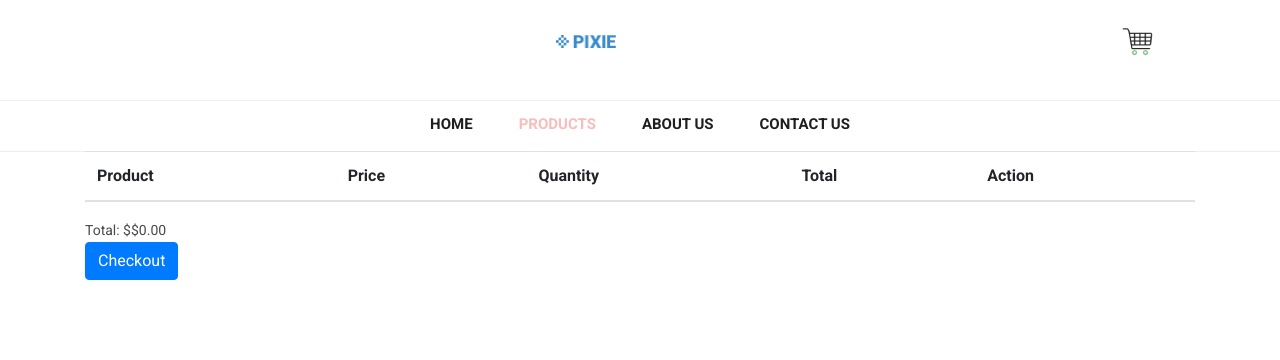
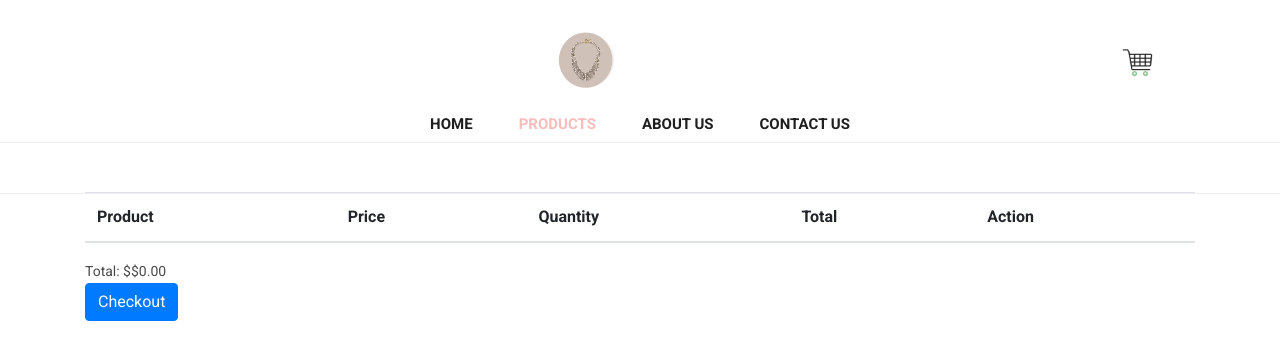
Before and after one commit to ERUDOY011/001, a plain HTML site: page shop.html in a window 1280 px wide. Drawn offline with Linux system fonts and the light colour scheme.

Commit message:
Update shop.html

```diff
--- a/shop.html
+++ b/shop.html
@@ -61,7 +61,7 @@ h1, h2, h3, h4, h5, h6 {
 <!-- Navigation -->
 <nav class="navbar navbar-expand-lg navbar-dark bg-dark static-top">
   <div class="container ">
-    <a class="navbar-brand" href="#"><img src="assets/images/header-logo.png" alt=""></a>
+    <a class="navbar-brand" href="#"><img src="assets/images/Header-logos.png" alt=""></a>
     <li class="nav-item d-flex justify-content-end">
         <a class="nav-link" href="shop.html">
             <img src="assets/images/a5a4e930deff8735999705a231208995-removebg-preview.jpg" alt="">
```
